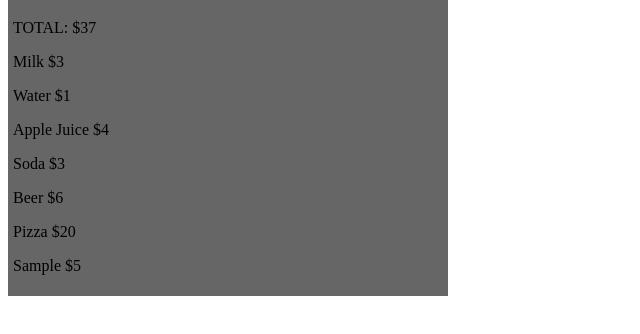
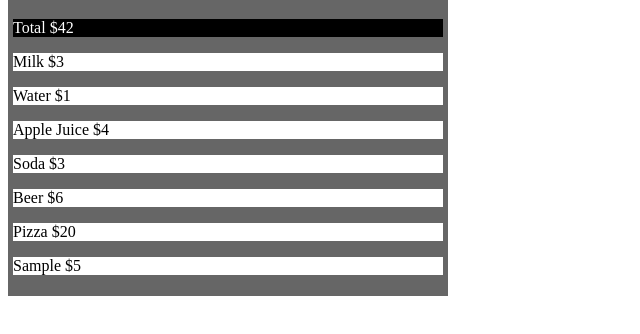
Before and after one commit to datalal/DOM-lab, a plain HTML site: page index.html in a window 1280 px wide. Both pictures are taken after typing "Sample", "5" into the empty fields and a click on the button "Add". Shown: the part 126-460 px from the top of the page, without its empty margins (0-640 px from the left). Drawn offline with Linux system fonts and the light colour scheme.

Commit message:
price total fix
price now updates correctly when adding new items

```diff
--- a/index.html
+++ b/index.html
@@ -23,7 +23,7 @@
     </div>
 
 
-    <script src="script4.js"></script>
+    <script src="script5.js"></script>
 
 </body>
 
--- /dev/null
+++ b/script5.js
@@ -0,0 +1,118 @@
+var total;
+  var newTotal;
+  var totalPrice = document.createElement("p");
+
+var basket = [{
+        name: 'Milk',
+        price: 3
+    },
+    {
+        name: 'Water',
+        price: 1
+    },
+    {
+        name: 'Apple Juice',
+        price: 4
+    },
+    {
+        name: 'Soda',
+        price: 3
+    },
+    {
+        name: 'Beer',
+        price: 6
+    },
+    {
+        name: 'Pizza',
+        price: 20
+    }
+];
+
+function updateTotal(){
+total = 0;
+
+  for (i = 0; i < basket.length; i++) {
+
+      total += basket[i].price;
+
+  };
+//   return total;
+// console.log(total);
+//   totalPrice.textContent = total;
+};
+
+
+function displayTotal() {
+
+  //
+  // for (i = 0; i < basket.length; i++) {
+  //
+  //     total += basket[i].price;
+  //
+  // };
+
+  newTotal = updateTotal();
+
+    totalPrice = document.createElement("p");
+    totalPrice.textContent = "Total: $" + total;
+    cartContainer.appendChild(totalPrice);
+    totalPrice.className = "totalPrice";
+    console.log(total);
+
+
+};
+
+
+function showCart() {
+
+
+    for (i = 0; i < basket.length; i++) {
+
+
+        var itemSlot = document.createElement("p");
+        itemSlot.textContent = basket[i].name + " $" + basket[i].price;
+        cartContainer.appendChild(itemSlot);
+        itemSlot.className = "itemSlot";
+
+    };
+
+
+};
+
+// updateTotal();
+
+displayTotal();
+showCart();
+updateTotal();
+
+
+function addItem() {
+
+
+    var newItem = document.getElementById("newItem").value;
+    var newPrice = Number(document.getElementById("newPrice").value);
+
+    // var newObj = {
+    // name: newItem,
+    // price: newPrice};
+
+    basket.push({
+        name: newItem,
+        price: newPrice
+    });
+
+    // basket1.push(newObj);
+
+    var itemSlot = document.createElement("p");
+    itemSlot.textContent = newItem + " $" + newPrice;
+    cartContainer.appendChild(itemSlot);
+    itemSlot.className = "itemSlot";
+
+    total += newPrice;
+    console.log(total);
+    // totalPrice.textContent = "TOTAL: $" + total;
+    totalPrice.textContent = "Total $" + total;
+
+    updateTotal();
+
+};
--- a/style.css
+++ b/style.css
@@ -14,3 +14,16 @@ padding: 5px;
 
 
 }
+
+.totalPrice{
+
+background-color: black;
+color: white;
+
+}
+
+.itemSlot{
+
+background-color: white;
+
+}
```
